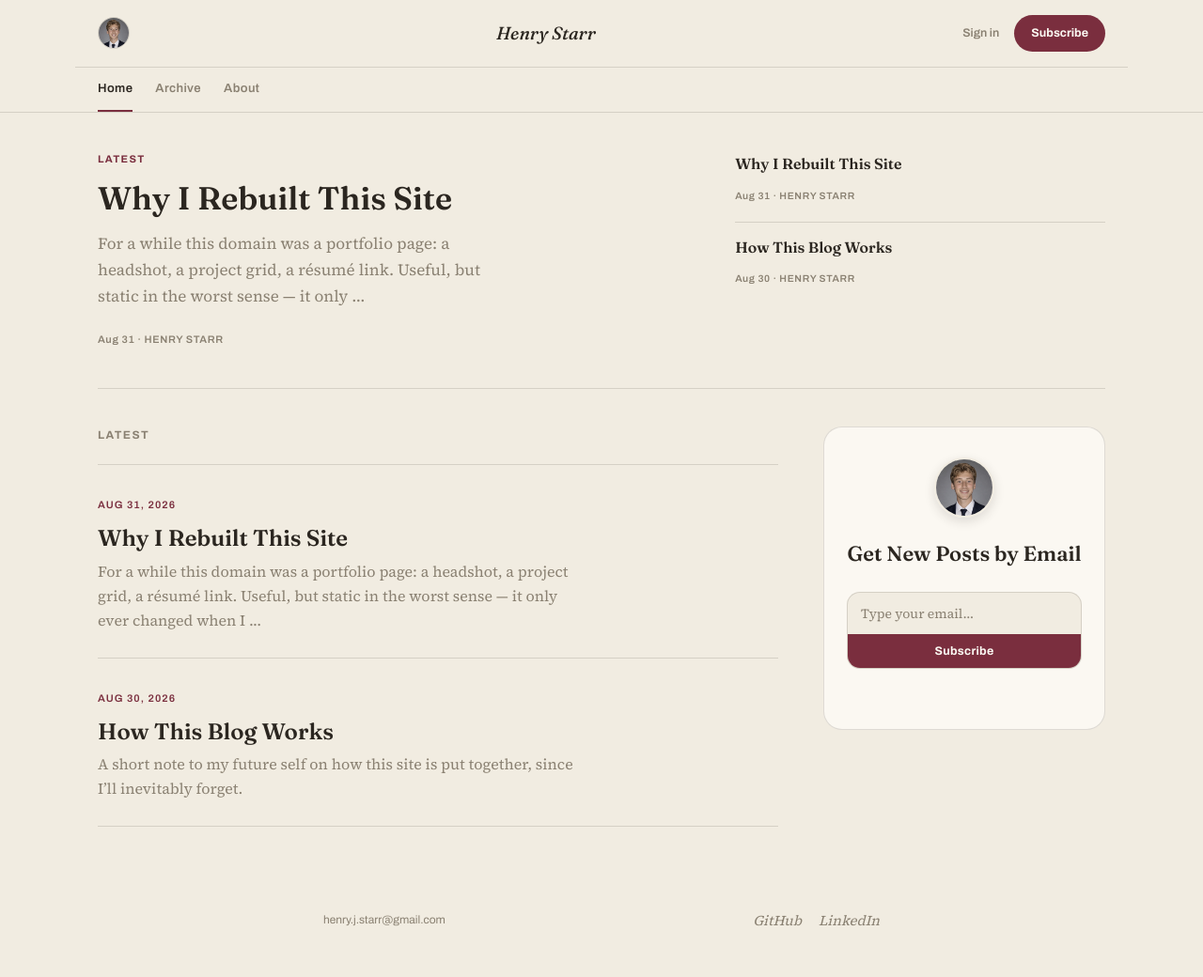
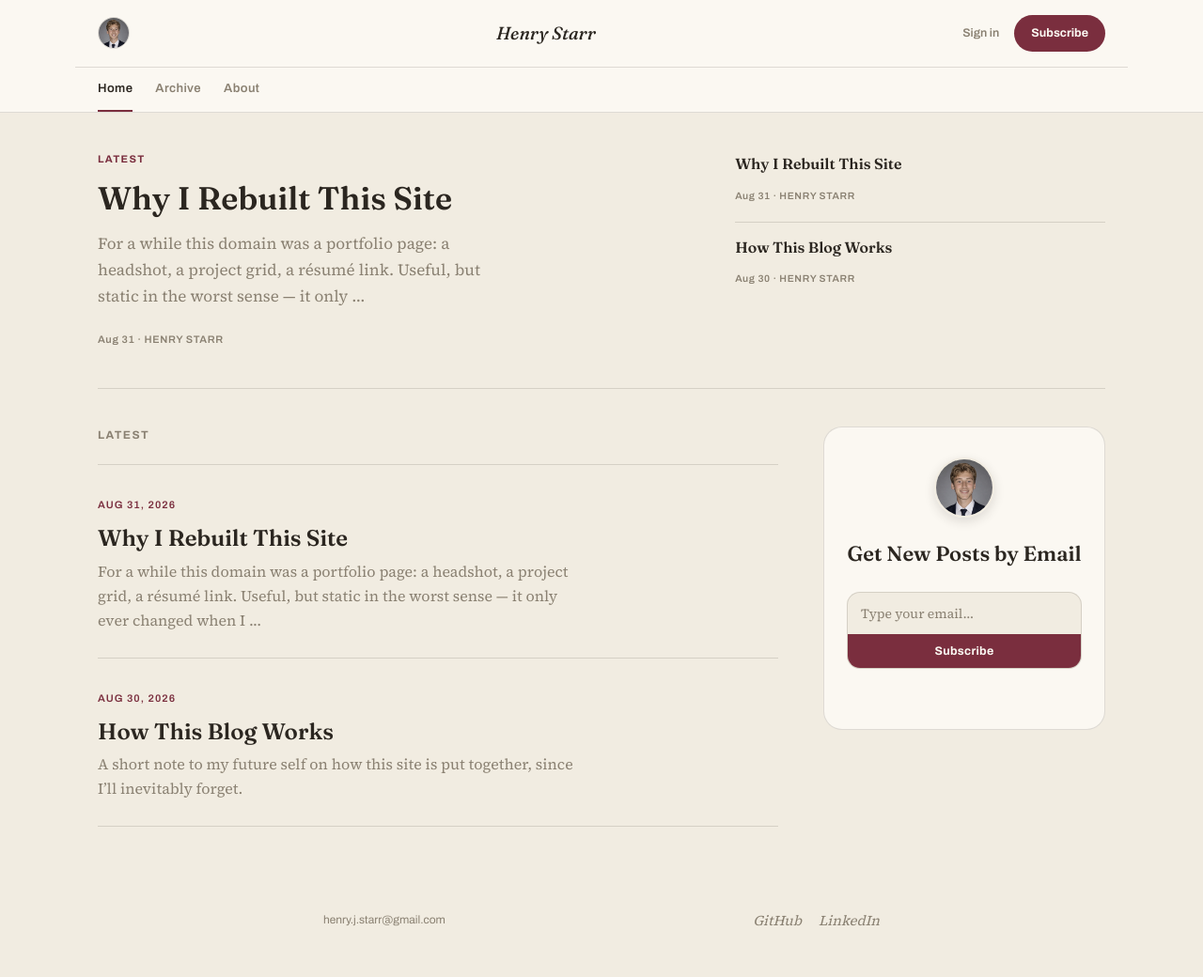
Before and after one commit to henstarr/henstarr.github.io, a Jekyll site: the page built from index.md, in a window 1280 px wide. Shown: the whole page at 94% size. Built offline with Jekyll 4.4.1, drawn with Linux system fonts in a browser that asks for light colours; a script that is not in the unit is left out.

Commit message:
Give the header bar a full-bleed background so it reads as a distinct bar

```diff
--- a/assets/css/style.css
+++ b/assets/css/style.css
@@ -49,6 +49,7 @@ img { max-width: 100%; display: block; }
 
 .site-header {
   flex-shrink: 0;
+  background: var(--surface);
   border-bottom: 1px solid var(--line);
 }
 
```
